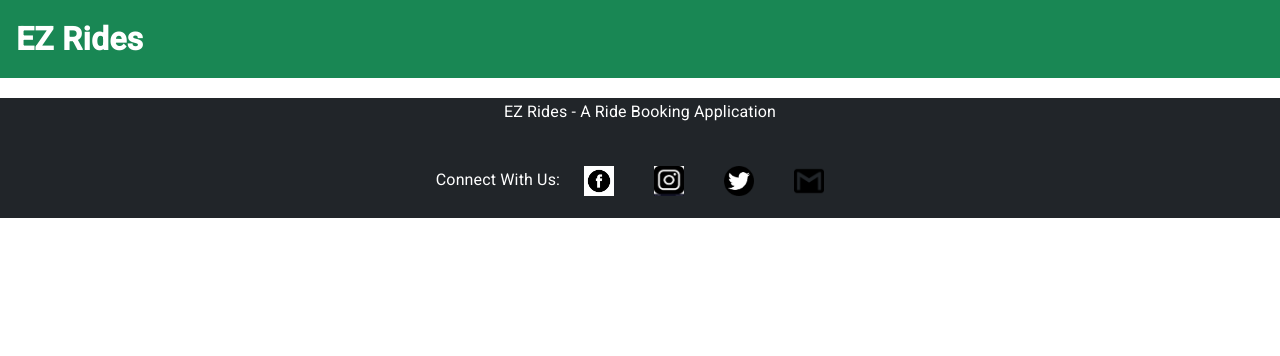
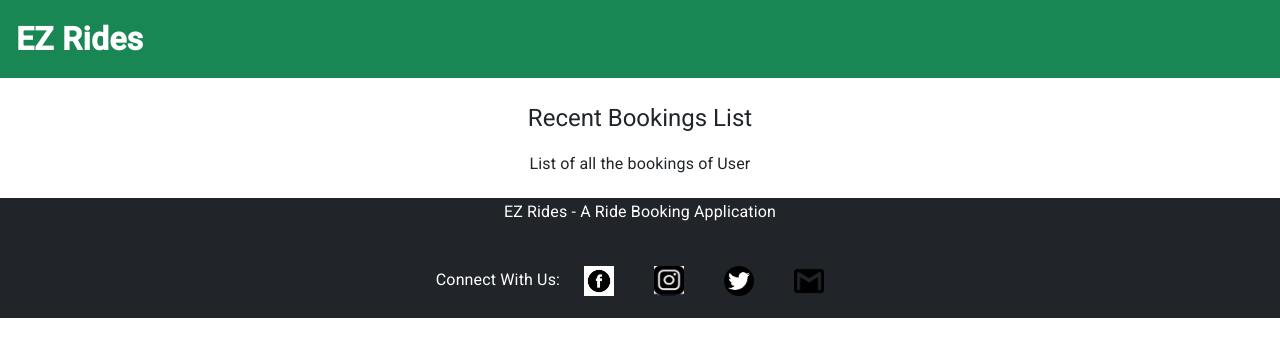
Before and after one commit to ashimaakash03/ride-booking-application, an Angular app in the folder ride-booking-application-frontend/: page /history in a window 1280 px wide. Before the commit this address led to /. Shown: the top 356 px of the page. Built offline with nearby package versions, Linux system fonts and the light colour scheme.

Commit message:
modified booking-history template

```diff
--- a/ride-booking-application-frontend/src/app/components/booking-history/booking-history.component.html
+++ b/ride-booking-application-frontend/src/app/components/booking-history/booking-history.component.html
@@ -1 +1,4 @@
-<p>booking-history works!</p>
+<div class="container-fluid mt-4 text-center">
+	<h1> Recent Bookings List </h1>
+	<h3> List of all the bookings of User</h3>
+</div>
```
Also changed, not shown: ride-booking-application-frontend/src/app/app-routing.module.ts (+5 -3 lines).
